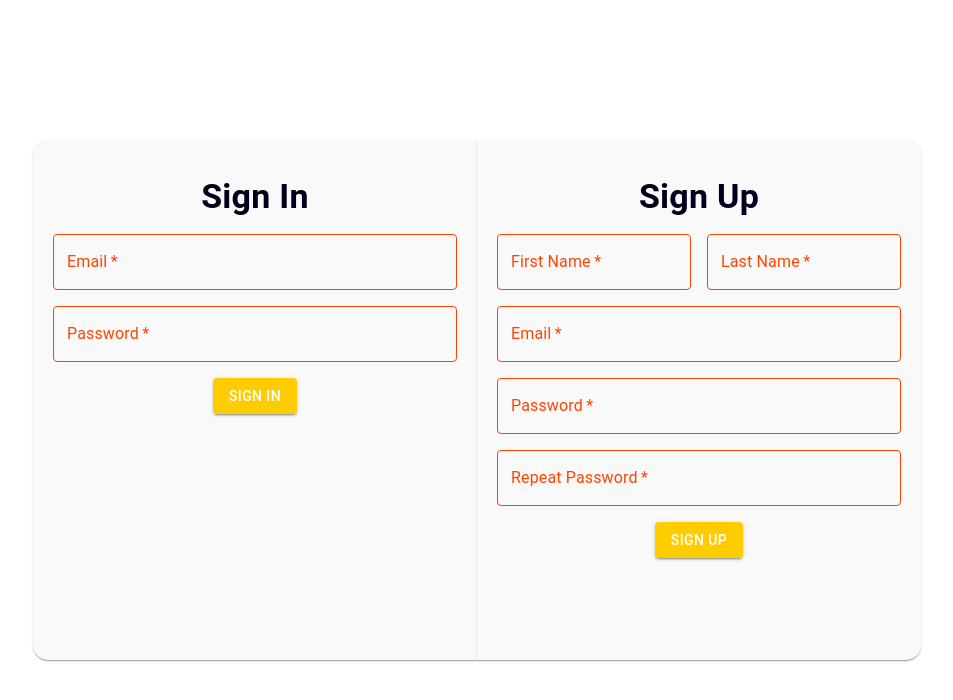
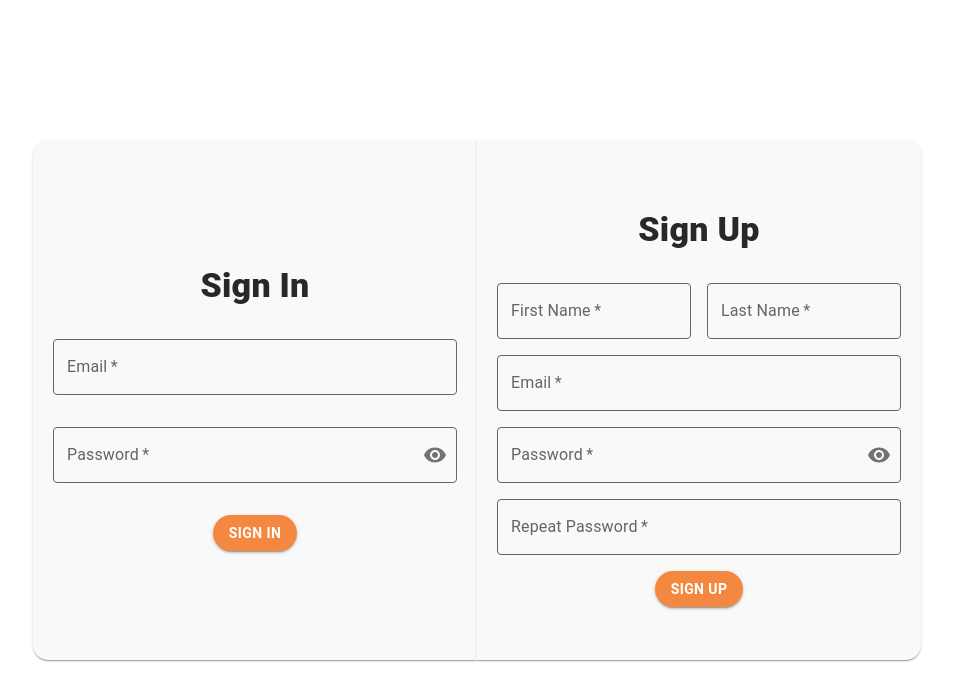
Before and after one commit to kaidenBH/resu-me, a React (Vite) app: page / in a window 1280 px wide. Shown: the top 700 px of the page, without its empty margins (163-1116 px from the left). Built offline with nearby package versions, Linux system fonts and the light colour scheme.

Commit message:
added user context and local storage

```diff
--- a/package.json
+++ b/package.json
@@ -12,8 +12,10 @@
   "dependencies": {
     "@emotion/react": "^11.11.1",
     "@emotion/styled": "^11.11.0",
+    "@mui/icons-material": "^5.14.12",
     "@mui/material": "^5.14.12",
     "@mui/styles": "^5.14.12",
+    "axios": "^1.5.1",
     "react": "^18.2.0",
     "react-dom": "^18.2.0"
   },
--- a/src/App.tsx
+++ b/src/App.tsx
@@ -1,13 +1,14 @@
 import React, { useState } from 'react';
 import Sign from './pages/sign-Up-In/Sign';
+import { UserProvider } from './components/context/AuthContext';
 import './App.css'
 
 const App: React.FC = () => {
 
   return (
-    <>
+    <UserProvider>
       <Sign />
-    </>
+    </UserProvider>
   )
 }
 
--- /dev/null
+++ b/src/apis/Apis.ts
@@ -0,0 +1,24 @@
+import axios, { AxiosResponse } from "axios";
+
+const API = axios.create({
+  baseURL:  "http://localhost:5000"
+});
+
+API.interceptors.request.use((req) => {
+  if (localStorage.getItem("user")) {
+    req.headers.authorization = `Bearer ${
+      JSON.parse(localStorage.getItem("user")).token
+    }`;
+  }
+  return req;
+});
+
+type ApiFunction = (userData?: object | string) => Promise<AxiosResponse<object>>;
+
+// User apis
+export const signIn: ApiFunction = (userData) => API.post("/user/signin", userData);
+export const signUp:ApiFunction = (userData) => API.post("/user/signup", userData);
+export const updateUser:ApiFunction = (userData) => API.patch("/user/updateuser", userData);
+export const refreshToken = () => API.post("/user/refreshToken");
+export const sendVerificationEmail = () => API.post("/user/sendVerificationEmail");
+export const verifyEmail = (token: string) => API.get(`/user/verify/${token}`);
--- /dev/null
+++ b/src/components/context/AuthContext.tsx
@@ -0,0 +1,75 @@
+import React, { createContext, useState, useContext, ReactNode } from 'react';
+import { useLocalStorage } from "../hooks/useLocalStorage";
+import * as API from "../../apis/Apis";
+
+interface User {
+  first_name: string;
+  last_name: string;
+  email: string;
+  image?: string | null;
+  account_type: string;
+  token: string;
+}
+
+interface UserContextType {
+  user: User | object | null;
+  signIn: (userData: object) => Promise<void>;
+  signUp: (userData: object) => Promise<void>;
+  signOut: () => void;
+}
+
+const UserContext = createContext<UserContextType | undefined>(undefined);
+
+export const UserProvider: React.FC<{ children: ReactNode }> = ({ children }) => {
+  const [user, setUser] = useState<User | object | null>(null);
+  const { getItem, setItem, removeItem } = useLocalStorage();
+
+  const signIn = async (userData: object) => {
+    try {
+        const { data } = await API.signIn(userData);
+        setUser(data);
+        setItem("user", JSON.stringify(data));
+      } catch (error) {
+        console.error("Error signing in:", error);
+      }
+  };
+
+  const signUp = async (userData: object) => {
+    try {
+        const { data } = await API.signUp(userData);
+        setUser(data);
+        setItem("user", JSON.stringify(data));
+      } catch (error) {
+        console.error("Error signing in:", error);
+      }
+  };
+
+  const signOut = () => {
+    setUser(null);
+    removeItem("user");
+  };
+
+  const checkUser = () => {
+    const existUser = getItem("user");
+    if (existUser) setUser(existUser);
+  };
+
+  return (
+    <UserContext.Provider value={{
+        user,
+        signIn,
+        signUp,
+        signOut,
+    }}>
+      {children}
+    </UserContext.Provider>
+  );
+};
+
+export const useAuth = (): UserContextType => {
+  const context = useContext(UserContext);
+  if (!context) {
+    throw new Error('useAuth must be used within a UserProvider');
+  }
+  return context;
+};
--- /dev/null
+++ b/src/components/hooks/useLocalStorage.tsx
@@ -0,0 +1,30 @@
+import { useState } from "react";
+
+interface UseLocalStorageReturnType {
+  value: string | null;
+  setItem: (key: string, value: string) => void;
+  getItem: (key: string) => string | null;
+  removeItem: (key: string) => void;
+}
+
+export const useLocalStorage = (): UseLocalStorageReturnType => {
+  const [value, setValue] = useState<string | null>(null);
+
+  const setItem = (key: string, value: string) => {
+    localStorage.setItem(key, value);
+    setValue(value);
+  };
+
+  const getItem = (key: string) => {
+    const value = localStorage.getItem(key);
+    setValue(value);
+    return value;
+  };
+
+  const removeItem = (key: string) => {
+    localStorage.removeItem(key);
+    setValue(null);
+  };
+
+  return { value, setItem, getItem, removeItem };
+};
--- a/src/pages/sign-Up-In/Sign.tsx
+++ b/src/pages/sign-Up-In/Sign.tsx
@@ -1,16 +1,18 @@
 import React from 'react';
 import { Box } from '@mui/material';
+import { useAuth } from '../../components/context/AuthContext';
 import SignUp, { SignUpFormData } from "./SignUp";
 import SignIn, { SignInFormData } from "./SignIn";
 
 const Sign = () => {
-  const SignUpFormData = (formData: SignUpFormData) => {
+  const { signIn, signUp } = useAuth();
+
+  const SignUpFormData = async (formData: SignUpFormData) => {
+    await signUp(formData);
+  };
+  const SignInFormData = async (formData: SignInFormData) => {
     // Handle form submission logic here
-    console.log(formData);
-  };
-  const SignInFormData = (formData: SignInFormData) => {
-    // Handle form submission logic here
-    console.log(formData);
+    await signIn(formData);
   };
 
   return (
--- a/src/pages/sign-Up-In/SignIn.tsx
+++ b/src/pages/sign-Up-In/SignIn.tsx
@@ -1,6 +1,6 @@
 import React, { useState } from 'react';
-import { Grid } from '@mui/material';
-import { Container } from '@mui/material';
+import { Grid, IconButton, InputAdornment, Container } from '@mui/material';
+import { VisibilityOff, Visibility } from '@mui/icons-material';
 import { MainButton, CustomTextField, CustomTypography, CustomPaper } from './styles';
 
 interface SignInProps {
@@ -13,6 +13,9 @@ interface SignInFormData {
 }
 
 const SignIn: React.FC<SignInProps> = ({ onSubmit }) => {
+    const [showPassword, setShowPassword] = useState(false);
+    const handleClickShowPassword = () => setShowPassword((show) => !show);
+
     const [formData, setFormData] = useState<SignInFormData>({
         email: '',
         password: '',
@@ -33,10 +36,10 @@ const SignIn: React.FC<SignInProps> = ({ onSubmit }) => {
 
     return (
         <Container style={{ padding: 0 }} maxWidth="xs" >
-            <CustomPaper sx={{ borderRadius: '15px 0 0 15px' }}>
+            <CustomPaper sx={{ borderRadius: '15px 0 0 15px', display: 'flex', alignItems: 'center' }}>
                 <form onSubmit={handleSubmit}>
                     <CustomTypography variant="h4" >Sign In</CustomTypography>
-                    <Grid container spacing={2}>
+                    <Grid container spacing={4}>
                         <Grid item xs={12}>
                         <CustomTextField
                             fullWidth
@@ -54,11 +57,23 @@ const SignIn: React.FC<SignInProps> = ({ onSubmit }) => {
                             fullWidth
                             label="Password"
                             variant="outlined"
-                            type="password"
+                            type={showPassword ? 'text' : 'password'}
                             name="password"
                             value={formData.password}
                             onChange={handleChange}
                             required
+                            InputProps={{
+                                endAdornment: (
+                                  <InputAdornment position="end">
+                                    <IconButton
+                                      onClick={handleClickShowPassword}
+                                      edge="end"
+                                    >
+                                      {showPassword ? <VisibilityOff /> : <Visibility />}
+                                    </IconButton>
+                                  </InputAdornment>
+                                ),
+                            }}
                         />
                         </Grid>
                         <Grid item xs={12}>
--- a/src/pages/sign-Up-In/SignUp.tsx
+++ b/src/pages/sign-Up-In/SignUp.tsx
@@ -1,6 +1,6 @@
 import React, { useState } from 'react';
-import {  Grid } from '@mui/material';
-import { Container } from '@mui/material';
+import {  Grid, IconButton, InputAdornment, Container } from '@mui/material';
+import { VisibilityOff, Visibility } from '@mui/icons-material';
 import { MainButton, CustomTextField, CustomTypography, CustomPaper } from './styles';
 
 interface SignUpProps {
@@ -10,20 +10,22 @@ interface SignUpProps {
 interface SignUpFormData {
   email: string;
   password: string;
-  repeatPassword: string;
-  firstName: string;
-  lastName: string;
+  confirmPassword: string;
+  first_name: string;
+  last_name: string;
 }
 
 const SignUp: React.FC<SignUpProps> = ({ onSubmit }) => {
+    const [showPassword, setShowPassword] = useState(false);
+    const handleClickShowPassword = () => setShowPassword((show) => !show);
+
     const [formData, setFormData] = useState<SignUpFormData>({
         email: '',
         password: '',
-        repeatPassword: '',
-        firstName: '',
-        lastName: '',
+        confirmPassword: '',
+        first_name: '',
+        last_name: '',
     });
-
 
     const handleChange = (e: React.ChangeEvent<HTMLInputElement>) => {
         const { name, value } = e.target;
@@ -40,17 +42,17 @@ const SignUp: React.FC<SignUpProps> = ({ onSubmit }) => {
 
     return (
         <Container style={{ padding: 0 }} maxWidth="xs" >
-            <CustomPaper sx={{ borderRadius: '0 15px 15px 0' }}>
-                <CustomTypography variant='h4'>Sign Up</CustomTypography>
+            <CustomPaper sx={{ borderRadius: '0 15px 15px 0', display: 'flex', alignItems: 'center' }}>
                 <form onSubmit={handleSubmit}>
+                    <CustomTypography variant='h4'>Sign Up</CustomTypography>
                     <Grid container spacing={2}>
                         <Grid item xs={12} sm={6}>
                         <CustomTextField
                             fullWidth
                             label="First Name"
                             variant="outlined"
-                            name="firstName"
-                            value={formData.firstName}
+                            name="first_name"
+                            value={formData.first_name}
                             onChange={handleChange}
                             required
                         />
@@ -60,8 +62,8 @@ const SignUp: React.FC<SignUpProps> = ({ onSubmit }) => {
                             fullWidth
                             label="Last Name"
                             variant="outlined"
-                            name="lastName"
-                            value={formData.lastName}
+                            name="last_name"
+                            value={formData.last_name}
                             onChange={handleChange}
                             required
                         />
@@ -83,11 +85,23 @@ const SignUp: React.FC<SignUpProps> = ({ onSubmit }) => {
                             fullWidth
                             label="Password"
                             variant="outlined"
-                            type="password"
+                            type={showPassword ? 'text' : 'password'}
                             name="password"
                             value={formData.password}
                             onChange={handleChange}
                             required
+                            InputProps={{
+                                endAdornment: (
+                                  <InputAdornment position="end">
+                                    <IconButton
+                                      onClick={handleClickShowPassword}
+                                      edge="end"
+                                    >
+                                      {showPassword ? <VisibilityOff /> : <Visibility />}
+                                    </IconButton>
+                                  </InputAdornment>
+                                ),
+                            }}
                         />
                         </Grid>
                         <Grid item xs={12}>
@@ -96,8 +110,8 @@ const SignUp: React.FC<SignUpProps> = ({ onSubmit }) => {
                             label="Repeat Password"
                             variant="outlined"
                             type="password"
-                            name="repeatPassword"
-                            value={formData.repeatPassword}
+                            name="confirmPassword"
+                            value={formData.confirmPassword}
                             onChange={handleChange}
                             required
                         />
--- a/src/pages/sign-Up-In/styles.ts
+++ b/src/pages/sign-Up-In/styles.ts
@@ -2,10 +2,12 @@ import { styled } from '@mui/material/styles';
 import { Button, Typography, TextField, Paper } from '@mui/material';
 
 export const MainButton = styled(Button)({
-  background: '#ffcc00',
+  background: '#F58840',
   color: 'white',
+  borderRadius: '50px',
+  fontWeight: 600,
   '&:hover': {
-    background: '#ff9900',
+    background: '#F5A962',
   },
 });
 
@@ -16,23 +18,18 @@ export const CustomPaper = styled(Paper)({
 });
 
 export const CustomTextField = styled(TextField)({
-    '& .MuiInputLabel-root': {
-      color: '#ff4400', // Adjust the label color
-    },
     '& .MuiOutlinedInput-root': {
       '& fieldset': {
-        borderColor: '#ff4400', // Adjust the border color
+        borderColor: '#61677A', // Adjust the border color
       },
       '&:hover fieldset': {
         borderColor: '#646cffaa', // Adjust the hover border color
-        color: '#646cffaa',
       },
       '&.Mui-focused fieldset': {
         borderColor: '#646cffaa', // Adjust the focused border color
-        color: '#646cffaa',
       },
     },
-  });
+});
 
 export const CustomTypography = styled(Typography)(({ theme }) => ({
     fontFamily: theme.typography.fontFamily,
@@ -42,7 +39,7 @@ export const CustomTypography = styled(Typography)(({ theme }) => ({
       '50%': { transform: 'scale(1.1)' },
       '100%': { transform: 'scale(1)' },
     },
-    fontWeight: 'bold',
-    color: "#03001C",
-    margin: "1rem 0",
+    fontWeight: 800,
+    color: "#272829",
+    margin: "2rem 0",
   }));
```
Also changed, not shown: 1 other file (tests, documents, lock files or other folders).
